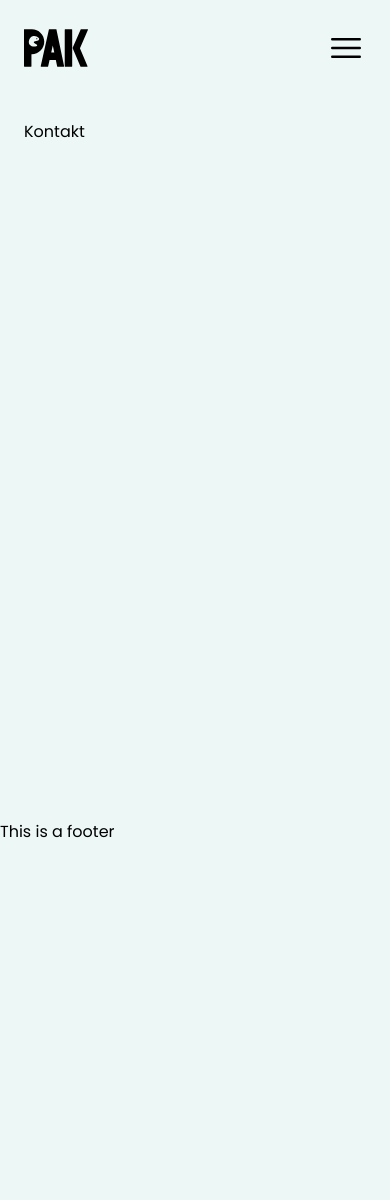
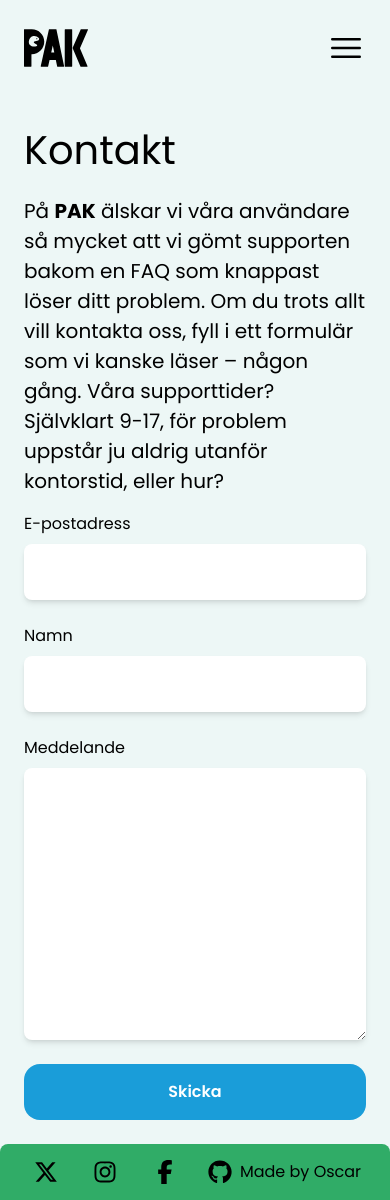
Before and after one commit to Flowball/graphic_profile_submission, a Next.js app: page /kontakt in a window 390 px wide. Before the commit the page ends 844 px from the top, so only its background shows below. Built offline with nearby package versions, Linux system fonts and the light colour scheme.

Commit message:
Finished mobile view

```diff
--- a/package.json
+++ b/package.json
@@ -15,6 +15,7 @@
     "react": "^18",
     "react-dom": "^18",
     "react-hook-form": "^7.53.0",
+    "react-icons": "^5.3.0",
     "react-infinite-logo-slider": "^1.0.13",
     "types": "file:../../../../../react-infinite-logo-slider",
     "zod": "^3.23.8"
--- a/src/app/components/DoneSubmission.tsx
+++ b/src/app/components/DoneSubmission.tsx
@@ -3,17 +3,30 @@ import { Inputs } from "../registrera/page";
 interface Props {
   data: Inputs;
 }
+
 export default function DoneSubmission({ data }: Props) {
   return (
-    <div className="flex flex-col gap-6">
-      <h1>Snyggt, nu är ditt paket registrerat!</h1>
-      <div>
-        <h2>Detaljer</h2>
-        <dl>
-          <dt>Sändnings-ID</dt>
-          <dd>- black hot drink</dd>
-          <dt>Milk</dt>
-          <dd>- white cold drink</dd>
+    <div className="flex flex-col gap-6 p-4 bg-white rounded-lg shadow-lg max-w-md mx-auto mt-8">
+      <h1 className="text-2xl font-bold text-center">Snyggt, nu är ditt paket registrerat!</h1>
+      <div className="bg-gray-50 p-4 rounded-lg">
+        <h2 className="text-lg font-semibold mb-4">Detaljer</h2>
+        <dl className="divide-y divide-gray-200">
+          <div className="py-2 flex justify-between">
+            <dt className="font-medium">Sändnings-ID</dt>
+            <dd className="text-right">{data.parcelID}</dd>
+          </div>
+          <div className="py-2 flex justify-between">
+            <dt className="font-medium">Längd</dt>
+            <dd className="text-right">{data.length}</dd>
+          </div>
+          <div className="py-2 flex justify-between">
+            <dt className="font-medium">Vikt</dt>
+            <dd className="text-right">{data.weigth}</dd>
+          </div>
+          <div className="py-2 flex justify-between">
+            <dt className="font-medium">Namn</dt>
+            <dd className="text-right">{data.name}</dd>
+          </div>
         </dl>
       </div>
     </div>
--- a/src/app/components/Footer.tsx
+++ b/src/app/components/Footer.tsx
@@ -1,3 +1,22 @@
+import Link from "next/link";
+import { FaFacebookF, FaGithub, FaInstagram, FaXTwitter } from "react-icons/fa6";
+
 export default function Footer() {
-  return <footer>This is a footer</footer>;
+  return (
+    <footer className="p-4 rounded-tl-lg rounded-tr-lg  bg-[#30AC67] shadow-lg">
+      <div className="flex justify-between">
+        <div className="flex justify-around w-2/4">
+          <FaXTwitter className="size-6" />
+          <FaInstagram className="size-6" />
+          <FaFacebookF className="size-6" />
+        </div>
+        <div className="flex justify-center w-2/4 items-center ">
+          <Link href={"https://github.com/Flowball"} target="_blank" className="flex gap-2">
+            <FaGithub className="size-6" />
+            <p>Made by Oscar</p>
+          </Link>
+        </div>
+      </div>
+    </footer>
+  );
 }
--- a/src/app/components/Header.tsx
+++ b/src/app/components/Header.tsx
@@ -5,7 +5,7 @@ import NavBar from "./NavBar";
 
 export default function Header() {
   return (
-    <header className="flex justify-between items-center py-4 px-6 overflow-hidden">
+    <header className="flex justify-between items-center py-4 px-6 overflow-hidden ">
       <Link href={"/"}>
         <Image
           src={"/pak_logo.svg"}
--- a/src/app/globals.css
+++ b/src/app/globals.css
@@ -29,11 +29,22 @@ h1 {
 }
 
 h2 {
-  font-size: 20px;
+  font-size: 25px;
 }
 
 section {
-  font-size: 18px;
+  font-size: 20px;
+}
+.inputBlock {
+  @apply flex flex-col gap-2;
+}
+.inputBlock > input,
+textarea {
+  @apply w-full rounded-lg px-4 py-4 shadow-md;
+}
+
+.pakButton {
+  @apply w-full bg-[#1A9DD9] rounded-2xl px-2 py-4 text-white font-semibold;
 }
 
 @layer utilities {
--- a/src/app/kontakt/page.tsx
+++ b/src/app/kontakt/page.tsx
@@ -1,3 +1,87 @@
+"use client";
+
+import { zodResolver } from "@hookform/resolvers/zod";
+import { useState } from "react";
+import { SubmitHandler, useForm } from "react-hook-form";
+import { ZodType, z } from "zod";
+
+type ContactInputs = {
+  email: string;
+  name: string;
+  message: string;
+};
+
+const ContactInputsSchema: ZodType = z.object({
+  email: z.string().email("Vänligen fyll i en korrekt e-postadress"),
+  name: z.string().min(2, "Namn måste vara minst 2 tecken"),
+  message: z.string().min(2, "Meddelande kan inte vara så kort...."),
+});
+
 export default function Kontakt() {
-  return <div>Kontakt</div>;
+  const [submitted, setSubmitted] = useState(false);
+  const [submittedData, setSubmittedData] = useState("");
+  const { register, handleSubmit, formState } = useForm<ContactInputs>({
+    resolver: zodResolver(ContactInputsSchema),
+  });
+  const onSubmit: SubmitHandler<ContactInputs> = (data) => {
+    console.log("SUBMITTED!", data);
+    setSubmittedData(data.name);
+    setSubmitted(!submitted);
+  };
+
+  return (
+    <>
+      {submitted ? (
+        <div>
+          <h1>Tack!</h1> För att du kontaktar oss{" "}
+          <span className="inline-block font-semibold text-2xl">{submittedData}</span>
+          <div>
+            <h2>CTA</h2>
+          </div>
+        </div>
+      ) : (
+        <div className="flex flex-col gap-4">
+          <h1>Kontakt</h1>
+          <section>
+            På <p className="inline-block font-bold">PAK</p> älskar vi våra användare så mycket att
+            vi gömt supporten bakom en FAQ som knappast löser ditt problem. Om du trots allt vill
+            kontakta oss, fyll i ett formulär som vi kanske läser – någon gång. Våra supporttider?
+            Självklart 9-17, för problem uppstår ju aldrig utanför kontorstid, eller hur?
+          </section>
+          <form className="flex flex-col gap-4" onSubmit={handleSubmit(onSubmit)}>
+            <div className="inputBlock">
+              <p>E-postadress</p>
+              <input
+                type="text"
+                {...register("email")}
+                className={`${formState.errors.email && "border-2 border-red-300"}`}
+              />
+              <div className="text-red-500">{formState.errors.email?.message}</div>
+            </div>
+            <div className="inputBlock">
+              <p>Namn</p>
+              <input
+                type="text"
+                {...register("name")}
+                className={`${formState.errors.name && "border-2 border-red-300"}`}
+              />
+              <div className="text-red-500">{formState.errors.name?.message}</div>
+            </div>
+            <div className="inputBlock">
+              <p>Meddelande</p>
+              <textarea
+                rows={10}
+                {...register("message")}
+                className={`${formState.errors.message && "border-2 border-red-300"}`}
+              />
+              <div className="text-red-500">{formState.errors.message?.message}</div>
+            </div>
+            <button className="pakButton" type="submit">
+              Skicka
+            </button>
+          </form>
+        </div>
+      )}
+    </>
+  );
 }
--- a/src/app/page.tsx
+++ b/src/app/page.tsx
@@ -2,16 +2,16 @@ import Image from "next/image";
 
 export default function Home() {
   return (
-    <div className="flex flex-col gap-6">
+    <div className="flex flex-col gap-4">
       <h1>SVERIGES BÄSTA SPÅRNINGSTJÄNST</h1>
-      <h2>
+      <h3>
         När det kommer till att hålla koll på dina paket, finns det inget bättre alternativ än oss.
         Vi är Sveriges mest pålitliga och avancerade spårningstjänst, och vi vet att du inte nöjer
         dig med mindre. Vårt system är så exakt att vi nästan kan förutsäga din leverans innan du
         ens beställt något. Oavsett om du skickar ett vykort till grannen eller en palett till andra
         sidan världen, har vi koll. Glöm försvunna paket och långa väntetider – vi har eliminerat
         alla problem du någonsin har haft med leveranser.
-      </h2>
+      </h3>
       <Image
         src={"/parcel_man.jpg"}
         width={200}
--- a/src/app/registrera/page.tsx
+++ b/src/app/registrera/page.tsx
@@ -7,7 +7,7 @@ import { z, ZodType } from "zod";
 import DoneSubmission from "../components/DoneSubmission";
 import LoadingIcon from "../components/LoadingIcon";
 
-export type Inputs = {
+type Inputs = {
   parcelID: string;
   name: string;
   weigth: string;
@@ -56,52 +56,44 @@ export default function Registrera() {
         <>
           <h1>REGISTRERA PAKET MANUELLT</h1>
           <form className="flex flex-col gap-4" onSubmit={handleSubmit(onSubmit)}>
-            <div className={`flex flex-col gap-2 `}>
+            <div className={`inputBlock `}>
               <h3>Sändnings-ID</h3>
               <input
                 type="text"
-                className={`w-full rounded-lg px-4 py-4 shadow-md ${
-                  formState.errors.parcelID && "border-2 border-red-300"
-                }`}
+                className={`${formState.errors.parcelID && "border-2 border-red-300"}`}
                 {...register("parcelID")}
               />
               {formState.errors.parcelID && (
                 <div className="text-red-500">{formState.errors.parcelID.message}</div>
               )}
             </div>
-            <div className="flex flex-col gap-2">
+            <div className="inputBlock">
               <h3>Namn på paket</h3>
               <input
                 type="text"
-                className={`w-full rounded-lg px-4 py-4 shadow-md ${
-                  formState.errors.name && "border-2 border-red-300"
-                }`}
+                className={`${formState.errors.name && "border-2 border-red-300"}`}
                 {...register("name")}
               />
               {formState.errors.name && (
                 <div className="text-red-500">{formState.errors.name?.message}</div>
               )}
             </div>
-            <div className="flex flex-col gap-2">
+            <div className="inputBlock">
               <h3>Vikt (gram)</h3>
               <input
                 type="text"
-                className={`w-full rounded-lg px-4 py-4 shadow-md ${
-                  formState.errors.weigth && "border-2 border-red-300"
-                }`}
+                className={`${formState.errors.weigth && "border-2 border-red-300"}`}
                 {...register("weigth")}
               />
               {formState.errors.weigth && (
                 <div className="text-red-500">{formState.errors.weigth.message}</div>
               )}
             </div>
-            <div className="flex flex-col gap-2">
+            <div className="inputBlock">
               <h3>Längd (cm)</h3>
               <input
                 type="text"
-                className={`w-full rounded-lg px-4 py-4 shadow-md ${
-                  formState.errors.length && "border-2 border-red-300"
-                }`}
+                className={`${formState.errors.length && "border-2 border-red-300"}`}
                 {...register("length")}
               />
               {formState.errors.length && (
```
Also changed, not shown: 1 other file (tests, documents, lock files or other folders).
